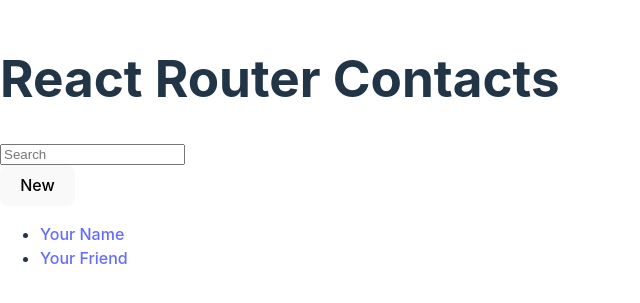
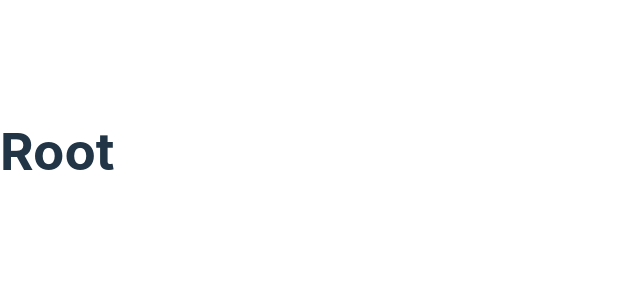
Before and after one commit to cebartling/react-perf-tuning, a React (Vite) app in the folder render-perf-tuning/: page / in a window 1280 px wide. Shown: the part 249-552 px from the top of the page, without its empty margins (0-640 px from the left). Built offline with nearby package versions, Linux system fonts and the light colour scheme.

Commit message:
feat: adding /example1 route

```diff
--- a/render-perf-tuning/package.json
+++ b/render-perf-tuning/package.json
@@ -12,7 +12,8 @@
   "dependencies": {
     "react": "^18.3.1",
     "react-dom": "^18.3.1",
-    "react-router-dom": "^6.26.1"
+    "react-router-dom": "^6.26.1",
+    "zod": "^3.23.8"
   },
   "devDependencies": {
     "@eslint/js": "^9.9.0",
--- /dev/null
+++ b/render-perf-tuning/src/loaders/example1-loader.ts
@@ -0,0 +1,4 @@
+export async function example1Loader() {
+  const person = { id: crypto.randomUUID(), name: 'John Doe', age: 25 };
+  return { person };
+}
--- a/render-perf-tuning/src/pages/error-page.tsx
+++ b/render-perf-tuning/src/pages/error-page.tsx
@@ -1,13 +1,14 @@
-import { useRouteError } from 'react-router-dom';
+import { ErrorResponse, useRouteError } from 'react-router-dom';
 
 export default function ErrorPage() {
-  const error = useRouteError();
+  const error: ErrorResponse = useRouteError() as ErrorResponse;
   console.error(error);
 
   return (
     <div id="error-page">
       <h1>Oops!</h1>
       <p>Sorry, an unexpected error has occurred.</p>
+      <i>{error.statusText}</i>
     </div>
   );
 }
--- a/render-perf-tuning/src/router.tsx
+++ b/render-perf-tuning/src/router.tsx
@@ -1,6 +1,8 @@
 import { createBrowserRouter } from 'react-router-dom';
+import Example1 from './routes/example1.tsx';
+import ErrorPage from './pages/error-page.tsx';
 import Root from './routes/root.tsx';
-import ErrorPage from './pages/error-page.tsx';
+import { example1Loader } from './loaders/example1-loader.ts';
 
 export const router = createBrowserRouter([
   {
@@ -8,4 +10,10 @@ export const router = createBrowserRouter([
     element: <Root />,
     errorElement: <ErrorPage />,
   },
+  {
+    path: '/example1',
+    element: <Example1 />,
+    loader: example1Loader,
+    errorElement: <ErrorPage />,
+  },
 ]);
--- /dev/null
+++ b/render-perf-tuning/src/routes/example1.tsx
@@ -0,0 +1,26 @@
+import { useLoaderData } from 'react-router-dom';
+import { Person } from '../schemas/person.ts';
+
+export default function Example1() {
+  const {
+    person: { id, name, age },
+  } = useLoaderData() as { person: Person };
+
+  return (
+    <div>
+      <h1>Contact Form</h1>
+      <form>
+        <input type="hidden" name="id" value={id} />
+        <label>
+          Name:
+          <input type="text" name="name" value={name} />
+        </label>
+        <label>
+          Age:
+          <input type="number" name="age" value={age} />
+        </label>
+        <button type="submit">Submit</button>
+      </form>
+    </div>
+  );
+}
--- a/render-perf-tuning/src/routes/root.tsx
+++ b/render-perf-tuning/src/routes/root.tsx
@@ -1,30 +1,7 @@
 export default function Root() {
   return (
-    <>
-      <div id="sidebar">
-        <h1>React Router Contacts</h1>
-        <div>
-          <form id="search-form" role="search">
-            <input id="q" aria-label="Search contacts" placeholder="Search" type="search" name="q" />
-            <div id="search-spinner" aria-hidden hidden={true} />
-            <div className="sr-only" aria-live="polite"></div>
-          </form>
-          <form method="post">
-            <button type="submit">New</button>
-          </form>
-        </div>
-        <nav>
-          <ul>
-            <li>
-              <a href={`/contacts/1`}>Your Name</a>
-            </li>
-            <li>
-              <a href={`/contacts/2`}>Your Friend</a>
-            </li>
-          </ul>
-        </nav>
-      </div>
-      <div id="detail"></div>
-    </>
+    <div>
+      <h1>Root</h1>
+    </div>
   );
 }
--- /dev/null
+++ b/render-perf-tuning/src/schemas/person.ts
@@ -0,0 +1,9 @@
+import { z } from 'zod';
+
+export const personSchema = z.object({
+  id: z.string(),
+  name: z.string(),
+  age: z.number(),
+});
+
+export type Person = z.infer<typeof personSchema>;
```
Also changed, not shown: 1 other file (tests, documents, lock files or other folders).
